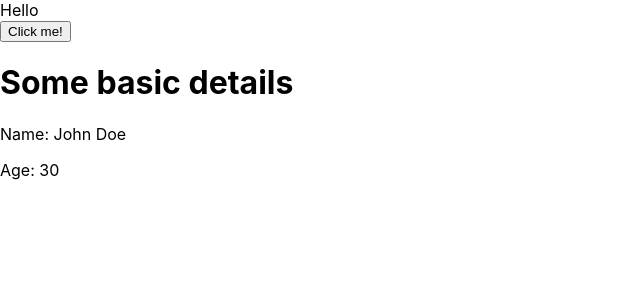
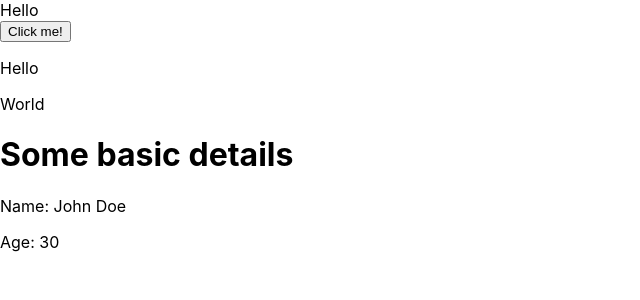
Before and after one commit to manoj633/react-revision, a React (Create React App) app: page / in a window 1280 px wide. Shown: the top 300 px of the page, without its empty margins (0-640 px from the left). Built offline with nearby package versions, Linux system fonts and the light colour scheme.

Commit message:
children prop
Signed-off-by: Manoj <manoj09633@gmail.com>

```diff
--- a/src/components/Child.js
+++ b/src/components/Child.js
@@ -7,6 +7,7 @@ function ChildComponent(props) {
       {/* A function in parent is passed as prop to child */}
       {/* prop.onClick contains reference to function defined in parent */}
       <button onClick={props.onClick}>Click me!</button>
+      <>{props.children}</>
       <h1>Some basic details</h1>
       <div>
         <p>Name: {props.user.name}</p>
--- a/src/components/Parent.js
+++ b/src/components/Parent.js
@@ -8,7 +8,12 @@ function ParentComponent() {
   function handleClick() {
     alert("Button clicked");
   }
-  return <ChildComponent message={"Hello"} onClick={handleClick} user={user} />;
+  return (
+    <ChildComponent message={"Hello"} onClick={handleClick} user={user}>
+      <p>Hello</p>
+      <p>World</p>
+    </ChildComponent>
+  );
 }
 
 export default ParentComponent;
```
